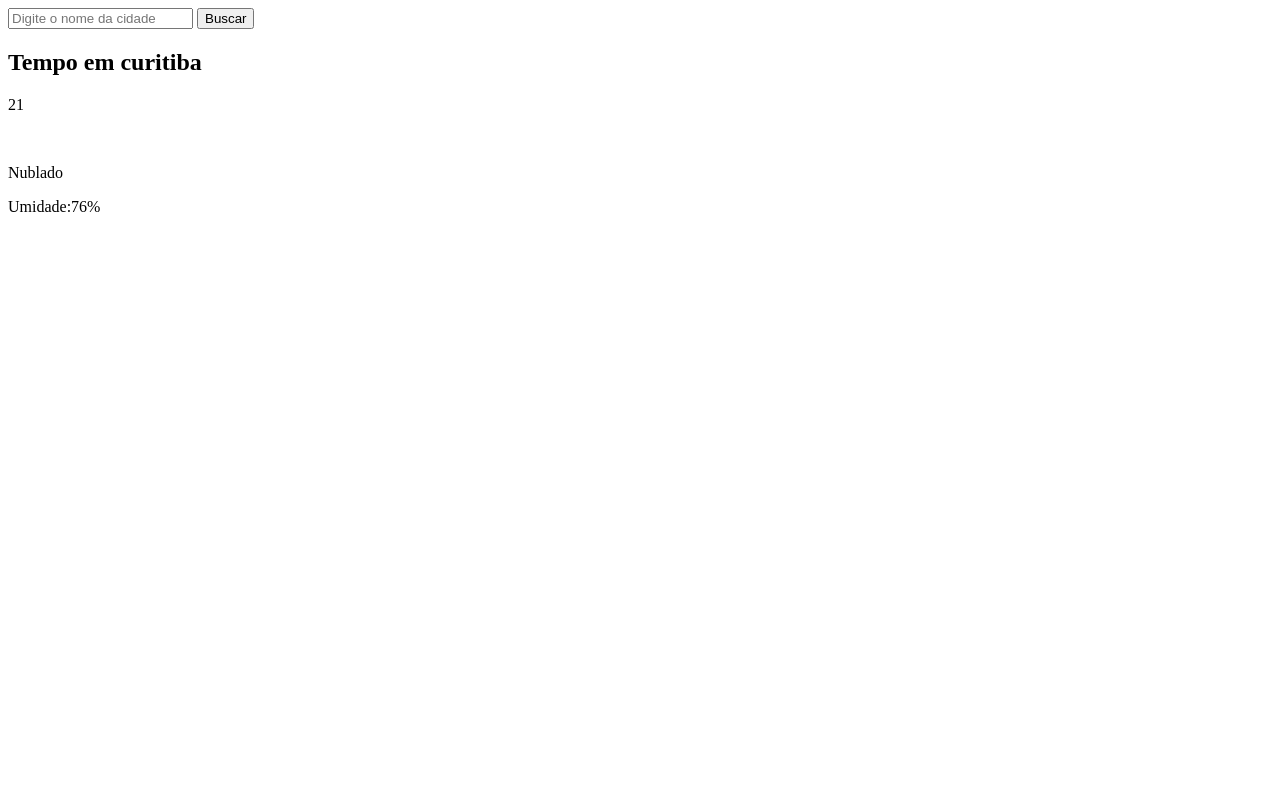
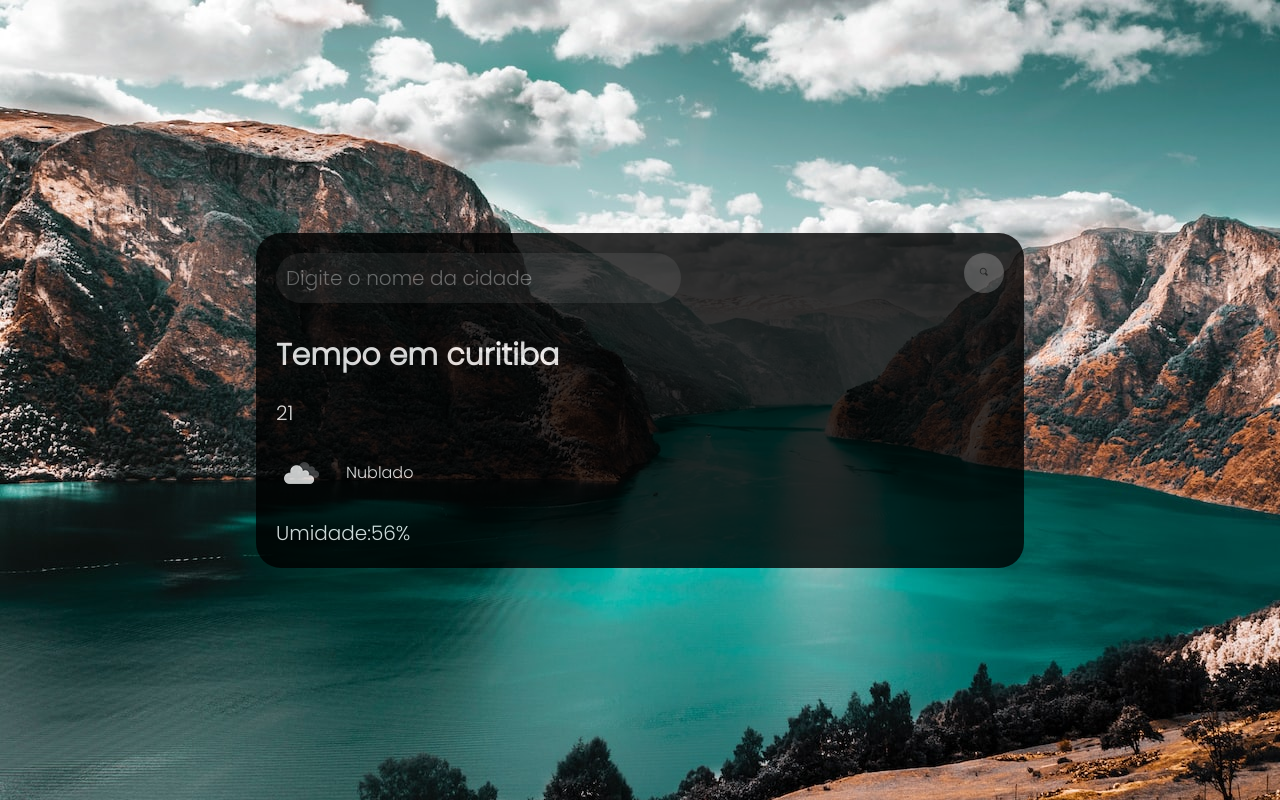
Before and after one commit to davzsant/Previsao-Tempo, a plain HTML site: page index.html in a window 1280 px wide. Drawn offline with Linux system fonts and the light colour scheme.

Commit message:
Estilizacao do projeto

```diff
--- a/index.html
+++ b/index.html
@@ -9,13 +9,19 @@
     <script src="scripts/main.js" defer></script>
 </head>
 <body>
-    <div>
-        <input type="text" placeholder="Digite o nome da cidade">
-        <button>Buscar</button>
-        <h2>Tempo em curitiba</h2>
-        <p>21</p>
-        <img src=""><p>Nublado</p>
-        <p>Umidade:76%</p>
+    <div class="container" >
+        <input type="text" placeholder="Digite o nome da cidade" id="i_city">
+        <button id="btn_find"><img src="imgs/find.svg" alt="Lupa"></button>
+
+        <div id="medium-container">
+            <h2>Tempo em curitiba</h2>
+            <p>21</p>
+            <div id="small-container">
+                <img src="imgs/nuvem.png">
+                <p>Nublado</p>
+            </div>
+            <p id="umidade">Umidade:56%</p>
+        </div>
     </div>
 
 </body>
--- a/styles/style.css
+++ b/styles/style.css
@@ -0,0 +1,94 @@
+@import url('https://fonts.googleapis.com/css2?family=Poppins:wght@300&display=swap');
+
+
+*{
+    margin: 0;
+    padding: 0;
+    box-sizing: border-box;
+    font-family: 'Poppins', sans-serif;
+}
+
+body{
+    width: 100vw;
+    height: 100vh;
+    display: flex;
+    align-items: center;
+    justify-content: center;
+    background-image: url("./../imgs/tela-fundo.jpeg");
+}
+
+/*Topo*/
+.container{
+    background-color: #000000;
+    opacity: 0.8;
+    border-radius: 25px;
+    padding: 20px;
+    max-width: 80%;
+    min-width: 60%;
+}
+
+#i_city{
+    border: none;
+    outline: none;
+    padding: 10px;
+    border-radius: 25px;
+    font-size: 20px;
+    background-color: #7c7c7c2b;
+    color: #FFF;
+    width: calc(100%-100px)
+}
+
+#btn_find{
+    border: none;
+    outline: none;
+    padding: 10px;
+    border-radius: 50px;
+    background-color: #7c7c7c7c;
+    cursor: pointer;
+    float: right;
+    transition: transform 0.5s;
+}
+
+#btn_find:hover{
+    transform: scale(1.1);
+}
+
+#btn_find > img{
+    width: 20px;
+    height: 10px;
+}
+
+/*Caixa media*/
+
+#medium-container{
+    margin-top: 30px;
+}
+
+#medium-container > h2{
+    color: white;
+    font-size: 30px;
+    font-weight: 300px;
+}
+
+#medium-container > p{
+    color: white;
+    font-size: 20px;
+    margin-top: 20px;
+}
+
+/*Caixa menor*/
+#small-container{
+    display: flex;
+    align-items: center;
+    margin-top: 20px;
+}
+
+#small-container > p{
+    color: white;
+    margin-left: 20px;
+}
+
+#umidade{
+    color: white;
+    margin-top: 20px;
+}
```
